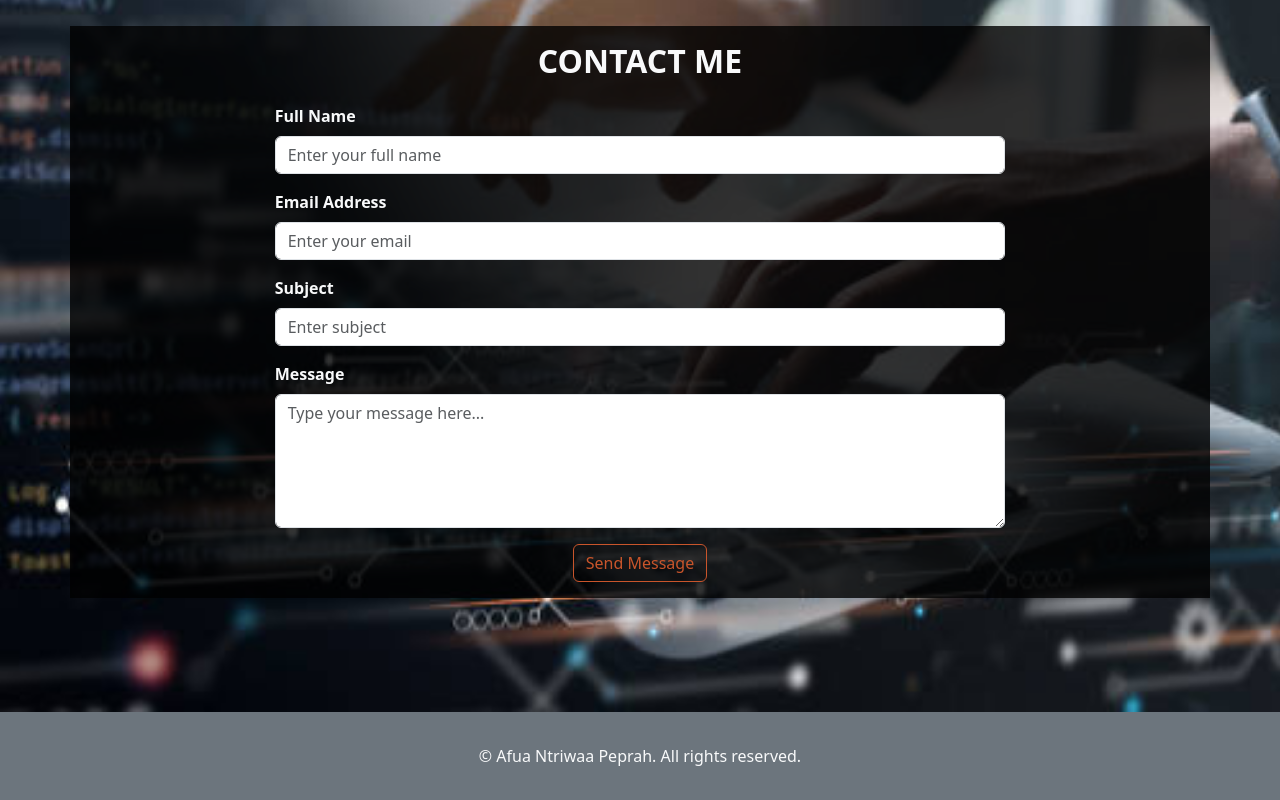
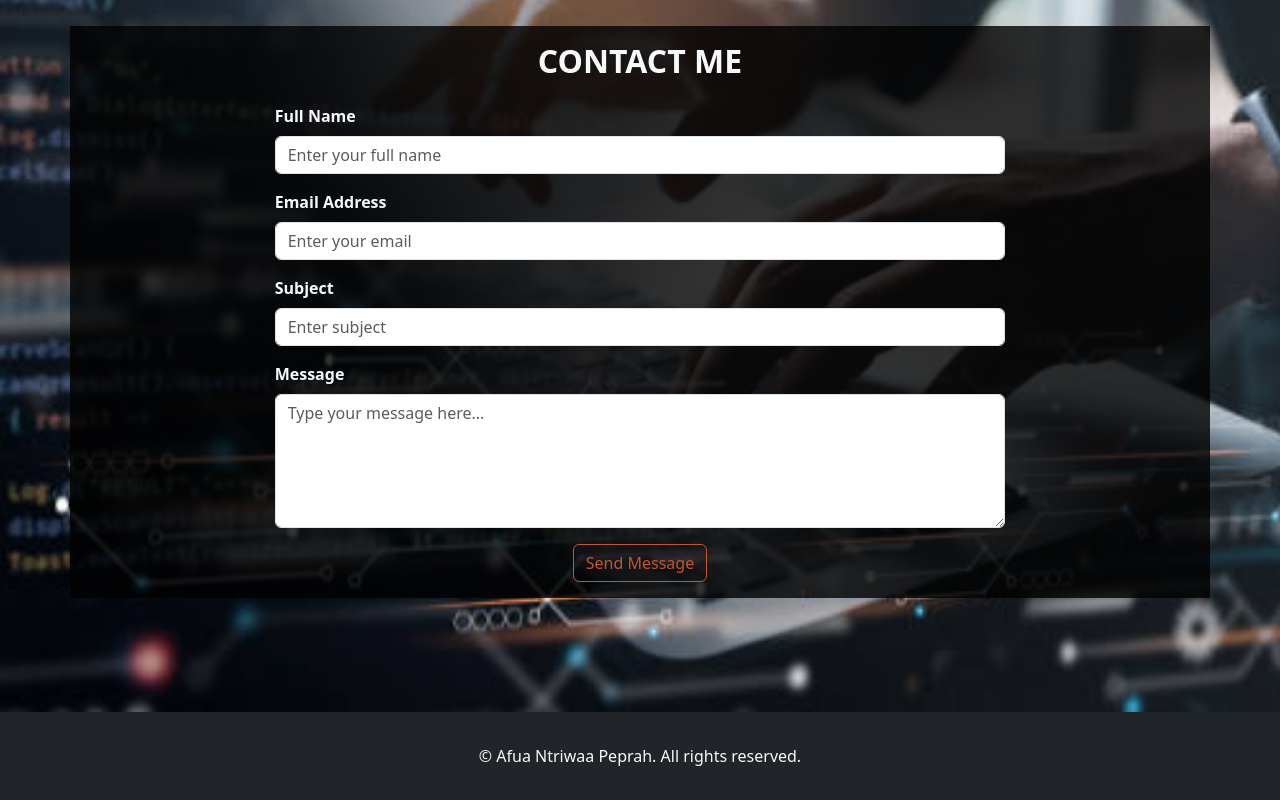
Before and after one commit to Kobby-Jones/afua-portfolio, a plain HTML site: page index.html in a window 1280 px wide. Shown: the part 5304-6104 px from the top of the page. Drawn offline with nearby package versions, Linux system fonts and the light colour scheme.

Commit message:
Changed footer background

```diff
--- a/index.html
+++ b/index.html
@@ -320,7 +320,7 @@
   </section>
 
 
-  <footer class="footer bg-secondary text-center text-light">
+  <footer class="footer bg-dark text-center text-light">
     &copy; <span id="year"></span> Afua Ntriwaa Peprah. All rights reserved.
   </footer>
 
```
